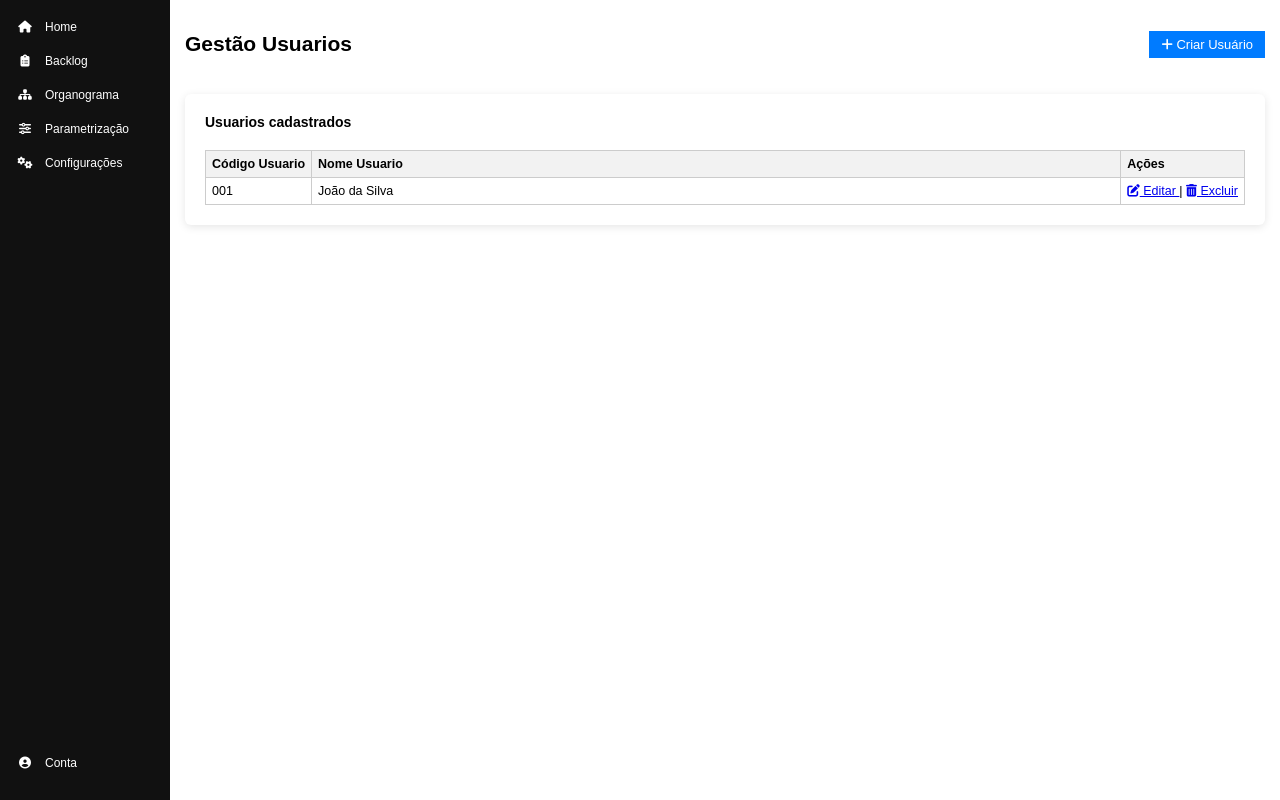
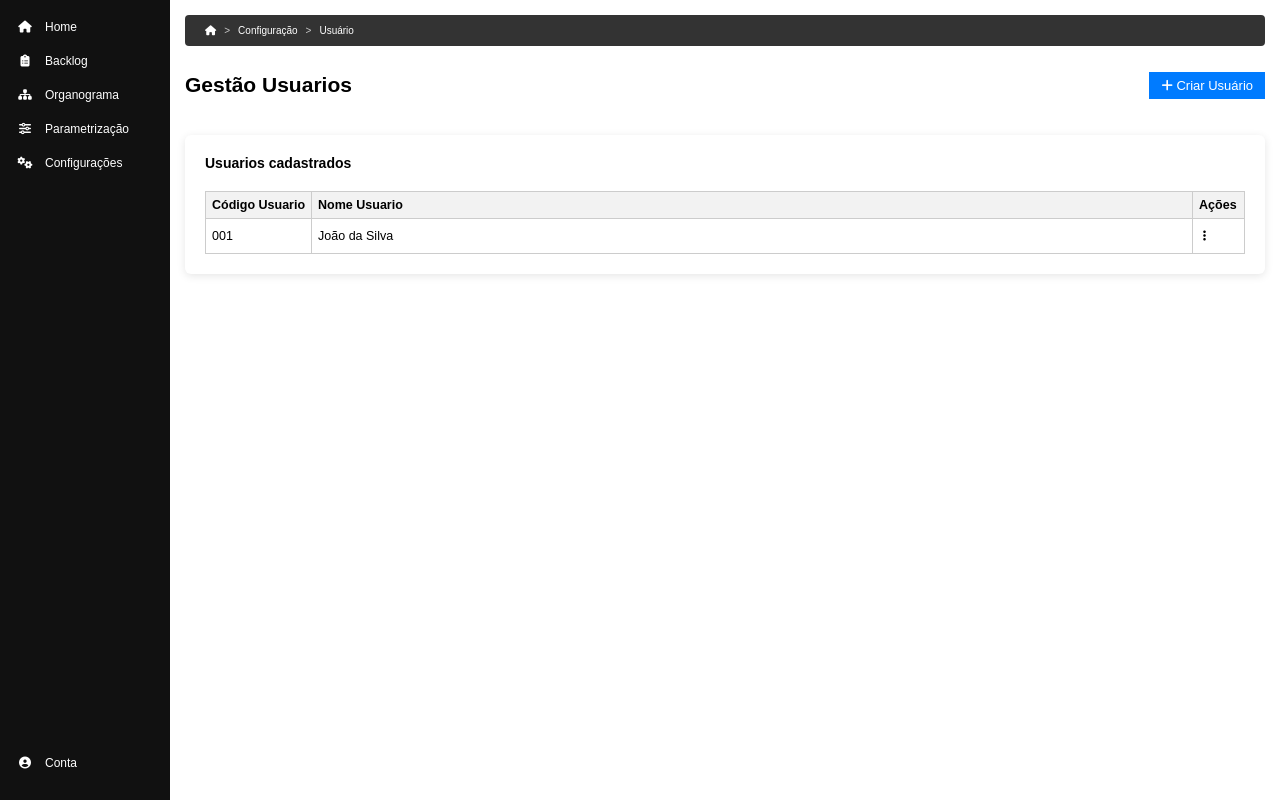
Before and after one commit to igorchaves/GetBM, a Flask app: page /usuario in a window 1280 px wide. Run offline with Flask 3, Linux system fonts and the light colour scheme.

Commit message:
Remoção de Modais inclusão breadcrumb ajustes de layout (css)

```diff
--- a/static/css/layout.css
+++ b/static/css/layout.css
@@ -106,3 +106,47 @@ body, html {
     margin: 0;
     line-height: 1.2;
 }
+
+/* ============================
+   breadcrumbs
+============================ */
+.breadcrumb-container {
+    padding: 10px 20px;
+    background-color: #333;
+    color: white;
+    font-size: 10px;
+    border-radius: 4px;
+    margin-bottom: 15px;
+}
+
+.breadcrumb {
+    display: flex;
+    align-items: center;
+    list-style: none;
+    padding: 10px 20px;
+    margin: 0 0 10px 0;
+    background-color: #333;
+    border-radius: 4px;
+    font-size: 10px;
+    color: white;
+}
+
+.breadcrumb li {
+    display: flex;
+    align-items: center;
+}
+
+.breadcrumb li + li::before {
+    content: ">";
+    margin: 0 8px;
+    color: #ccc;
+}
+
+.breadcrumb a {
+    color: white;
+    text-decoration: none;
+}
+
+.breadcrumb a:hover {
+    text-decoration: underline;
+}
--- a/static/css/table.css
+++ b/static/css/table.css
@@ -8,7 +8,9 @@
     box-shadow: 0 2px 8px rgba(0, 0, 0, 0.1);
     margin-top: 20px;
     box-sizing: border-box;
-    overflow-x: auto;
+    position: relative;      /* necessário para posicionamento absoluto funcionar */
+    overflow-x: auto;        /* mantém rolagem horizontal */
+    overflow-y: visible;     /* permite que o dropdown ultrapasse verticalmente */
 }
 
 /* ============================
@@ -46,3 +48,44 @@ td {
 th {
     background-color: #f2f2f2;
 }
+
+/* ============================
+   dropdown menu
+============================ */
+
+.dropdown {
+    position: relative;
+    display: inline-block;
+}
+
+.dropdown-toggle {
+    background: none;
+    border: none;
+    cursor: pointer;
+    font-size: 12px;
+    padding: 4px;
+}
+
+.dropdown-menu {
+    display: none;
+    position: absolute;
+    right: 0;
+    top: 100%;
+    background-color: #fff;
+    min-width: 120px;
+    box-shadow: 0 2px 6px rgba(0, 0, 0, 0.15);
+    z-index: 999;
+    border-radius: 4px;
+}
+
+.dropdown-menu a {
+    color: #333;
+    padding: 8px 12px;
+    text-decoration: none;
+    display: block;
+    font-size: 13px;
+}
+
+.dropdown-menu a:hover {
+    background-color: #f2f2f2;
+}
--- /dev/null
+++ b/static/js/acoes_tabela.js
@@ -0,0 +1,17 @@
+document.addEventListener('click', function (e) {
+    const isDropdownButton = e.target.closest('.dropdown-toggle');
+    const dropdowns = document.querySelectorAll('.dropdown-menu');
+
+    // Fecha todos os menus
+    dropdowns.forEach(menu => {
+        menu.style.display = 'none';
+    });
+
+    // Se clicou no botão de dropdown, abre o menu correspondente
+    if (isDropdownButton) {
+        const menu = isDropdownButton.nextElementSibling;
+        if (menu) {
+            menu.style.display = 'block';
+        }
+    }
+});
--- a/templates/base.html
+++ b/templates/base.html
@@ -7,13 +7,16 @@
     <link rel="stylesheet" href="{{ url_for('static', filename='css/style.css') }}" />
     <link rel="stylesheet" href="{{ url_for('static', filename='css/modal.css') }}" />
     <link rel="stylesheet" href="https://cdnjs.cloudflare.com/ajax/libs/font-awesome/6.5.0/css/all.min.css">
-    <!--<link rel="stylesheet" href="https://cdn.jsdelivr.net/npm/bootstrap@5.3.3/dist/css/bootstrap.min.css">-->
 </head>
 
 <body>
     <div class="layout">
         {% include 'partials/menu.html' %}
-        <div id="main">{% block content %}{% endblock %}</div>
+        <div id="main">
+            {% block breadcrumb %}{% endblock %}
+            {% block content %}{% endblock %}
+        </div>
+
     </div>
 
 
@@ -25,7 +28,7 @@
     <!-- Scripts padrão -->
     <!--<script src="{{ url_for('static', filename='js/menu.js') }}"></script>-->
     <script src="{{ url_for('static', filename='js/modal.js') }}"></script>
-    <!--<script src="https://cdn.jsdelivr.net/npm/bootstrap@5.3.3/dist/js/bootstrap.bundle.min.js"></script>-->
+
 
 
     <!-- Bloco opcional para scripts adicionais -->
--- a/templates/partials/menu.html
+++ b/templates/partials/menu.html
@@ -36,7 +36,7 @@
       <i class="fas fa-user-circle"></i> <span class="menu-text">Conta</span>
     </a>
     <div class="submenu">
-      <a href="#">Perfil</a>
+      <a href="{{ url_for('app.perfil') }}">Perfil</a>
       <a href="#">Sair</a>
     </div>
   </div>
--- a/templates/partials/moda_perfil.html
+++ b/templates/partials/moda_perfil.html
@@ -1,71 +1,76 @@
-<div id="modalPerfil" class="modal">
+<div id="modalProjeto" class="modal">
   <div class="modal-content">
     <div class="modal-header">
-            <h2>Perfil do Usuário</h2>
-            <span class="close" onclick="fecharModalPerfilUsuario()">&times;</span>
+      <h2>Cadastro de Projeto</h2>
+      <span class="close" onclick="fecharModalProjeto()">&times;</span>
     </div>
 
-        <div class="modal-tabs">
-            <button class="tab-button active" onclick="abrirAbaPerfil()">Perfil</button>
-            <button class="tab-button" onclick="abrirAbaSeguranca()">Segurança</button>
-        </div>
-
-        <form id="formPerfilUsuario">
-            <!-- Aba Perfil -->
-            <div id="abaPerfil" class="tab-content active">
-                <div class="perfil-container">
-                    <!-- Informações do Usuário -->
-                    <div class="perfil-informacoes">
-                        <h3>Informações do Usuário</h3>
+    <form id="formProjeto">
+      <div class="modal-row">
         <div class="form-group">
-                            <label for="nomeCompleto">Nome Completo <span class="required">*</span></label>
-                            <input type="text" id="nomeCompleto" name="nomeCompleto" required>
+          <label for="codigo_projeto">Código Projeto <span class="required">*</span></label>
+          <input type="text" id="codigo_projeto" name="codigo_projeto" required>
         </div>
         <div class="form-group">
-                            <label for="emailUsuario">Email</label>
-                            <input type="email" id="emailUsuario" name="emailUsuario">
+          <label for="nome_projeto">Nome Projeto <span class="required">*</span></label>
+          <input type="text" id="nome_projeto" name="nome_projeto" required>
         </div>
         <div class="form-group">
-                            <label for="telefoneUsuario">Telefone</label>
-                            <input type="tel" id="telefoneUsuario" name="telefoneUsuario">
+          <label for="vertical">Vertical <span class="required">*</span></label>
+          <input type="text" id="vertical" name="vertical" required>
         </div>
       </div>
 
-                    <!-- Acesso Projetos -->
-                    <div class="perfil-acesso">
-                        <h3>Acesso ao Projetos</h3>
-                        <div id="gruposAcessoContainer">
-                            <div class="grupo-acesso-item">
-                                <input type="radio" name="grupoAcessoSelecionado">
-                                <input type="text" name="grupoAcesso[]" placeholder="Nome do Projeto">
-                                <button type="button" class="btn-remover" onclick="removerGrupoAcesso(this)">
-                                    <i class="fas fa-trash-alt"></i>
-                                </button>
+      <div class="modal-row">
+        <div class="form-group">
+          <label for="backlogInput">Backlog</label>
+          <input type="text" id="backlogInput" placeholder="Digite e pressione Enter">
+          <ul id="backlogLista" class="tag-list"></ul>
         </div>
-                        </div>
+        <div class="form-group">
+          <label for="jornadaInput">Seguimento (Jornada)</label>
+          <input type="text" id="jornadaInput" placeholder="Digite e pressione Enter">
+          <ul id="jornadaLista" class="tag-list"></ul>
         </div>
       </div>
 
-                <!-- Botão fora das colunas para manter alinhamento -->
-                <div class="grupo-acesso-actions">
-                    <button type="button" class="modal-btn-salvar" onclick="adicionarGrupoAcesso()">
-                        <i class="fas fa-folder-plus icon-spacing"></i> Adicionar Projeto
-                    </button>
-                </div>
-            </div>
-
-            <!-- Aba Segurança -->
-            <div id="abaSeguranca" class="tab-content">
-                <h3>Segurança</h3>
-                <p>Configurações de segurança do usuário.</p>
-            </div>
-
       <div class="modal-actions">
-                <button type="button" class="modal-btn-cancelar" onclick="fecharModalPerfilUsuario()">Cancelar</button>
+        <button type="button" class="modal-btn-cancelar" onclick="fecharModalProjeto()">Cancelar</button>
         <button type="submit" class="modal-btn-salvar">Salvar</button>
       </div>
     </form>
   </div>
 </div>
 
-<script src="{{ url_for('static', filename='js/acoes_perfil.js') }}"> </script>
+<script>
+  function setupTagInput(inputId, listId, inputName) {
+    const input = document.getElementById(inputId);
+    const list = document.getElementById(listId);
+
+    input.addEventListener('keydown', function (e) {
+      if (e.key === 'Enter' && input.value.trim() !== '') {
+        e.preventDefault();
+        const valor = input.value.trim();
+
+        const li = document.createElement('li');
+        li.className = 'tag-item';
+        li.innerHTML = `
+          <span>${valor}</span>
+          <button type="button" class="remove-btn" onclick="this.parentElement.remove()">×</button>
+          <input type="hidden" name="${inputName}" value="${valor}">
+        `;
+        list.appendChild(li);
+        input.value = '';
+      }
+    });
+  }
+
+  document.addEventListener("DOMContentLoaded", function () {
+    setupTagInput('jornadaInput', 'jornadaLista', 'jornadas[]');
+    setupTagInput('backlogInput', 'backlogLista', 'backlogs[]');
+  });
+
+  function fecharModalProjeto() {
+    document.getElementById('modalProjeto').style.display = 'none';
+  }
+</script>
--- a/templates/usuario.html
+++ b/templates/usuario.html
@@ -1,4 +1,11 @@
 {% extends 'base.html' %}
+{% block breadcrumb %}
+<ul class="breadcrumb">
+    <li><a href="/"><i class="fas fa-home"></i></a></li>
+    <li>Configuração</li>
+    <li>Usuário</li>
+</ul>
+{% endblock %}
 
 {% block title %}Gestão de Usuarios{% endblock %}
 
@@ -17,20 +24,25 @@
             <thead>
                 <tr>
                     <th style="width: 10%;">Código Usuario</th>
-                    <th style="width: 80%;">Nome Usuario</th>
-                    <th style="width: 10%;">Ações</th>
+                    <th style="width: 85%;">Nome Usuario</th>
+                    <th style="width: 5%;">Ações</th>
                 </tr>
             </thead>
             <tbody>
-                <!-- Registro de exemplo adicionado manualmente -->
+                <!-- Registro de exemplo com dropdown -->
                 <tr>
                     <td>001</td>
                     <td>João da Silva</td>
                     <td>
-                        <a href="{{ url_for('app.perfil') }}">
-                            <i class="fas fa-edit"></i> Editar
-                        </a> |
-                        <a href="#"><i class="fas fa-trash-alt"></i> Excluir</a>
+                        <div class="dropdown">
+                            <button class="dropdown-toggle">
+                                <i class="fas fa-ellipsis-v"></i>
+                            </button>
+                            <div class="dropdown-menu">
+                                <a href="{{ url_for('app.perfil') }}"><i class="fas fa-edit"></i> Editar</a>
+                                <a href="#"><i class="fas fa-trash-alt"></i> Excluir</a>
+                            </div>
+                        </div>
                     </td>
                 </tr>
 
@@ -40,10 +52,15 @@
                     <td>{{ item.codigo_usuario }}</td>
                     <td>{{ item.nome_usuario }}</td>
                     <td>
-                        <a href="#">
-                            <i class="fas fa-edit"></i> Editar
-                        </a> |
-                        <a href="#"><i class="fas fa-trash-alt"></i> Excluir</a>
+                        <div class="dropdown">
+                            <button class="dropdown-toggle">
+                                <i class="fas fa-ellipsis-v"></i>
+                            </button>
+                            <div class="dropdown-menu">
+                                <a href="{{ url_for('app.perfil') }}"><i class="fas fa-edit"></i> Editar</a>
+                                <a href="#"><i class="fas fa-trash-alt"></i> Excluir</a>
+                            </div>
+                        </div>
                     </td>
                 </tr>
                 {% endfor %}
@@ -51,4 +68,6 @@
         </table>
     </div>
 </div>
+
+<script src="{{ url_for('static', filename='js/acoes_tabela.js') }}"></script>
 {% endblock %}
```
Also changed, not shown: templates/backlog.html (+8 -2 lines), templates/categoria.html (+18 -15 lines), templates/funcionalidades.html (+12 -3 lines), templates/perfil.html (+9 -1 lines), templates/projeto.html (+7 -0 lines), templates/sprint.html (+19 -12 lines), templates/status.html (+20 -15 lines), static/css/base.css (line endings or trailing spaces). Lines whose indentation alone changed are shown as unchanged.
